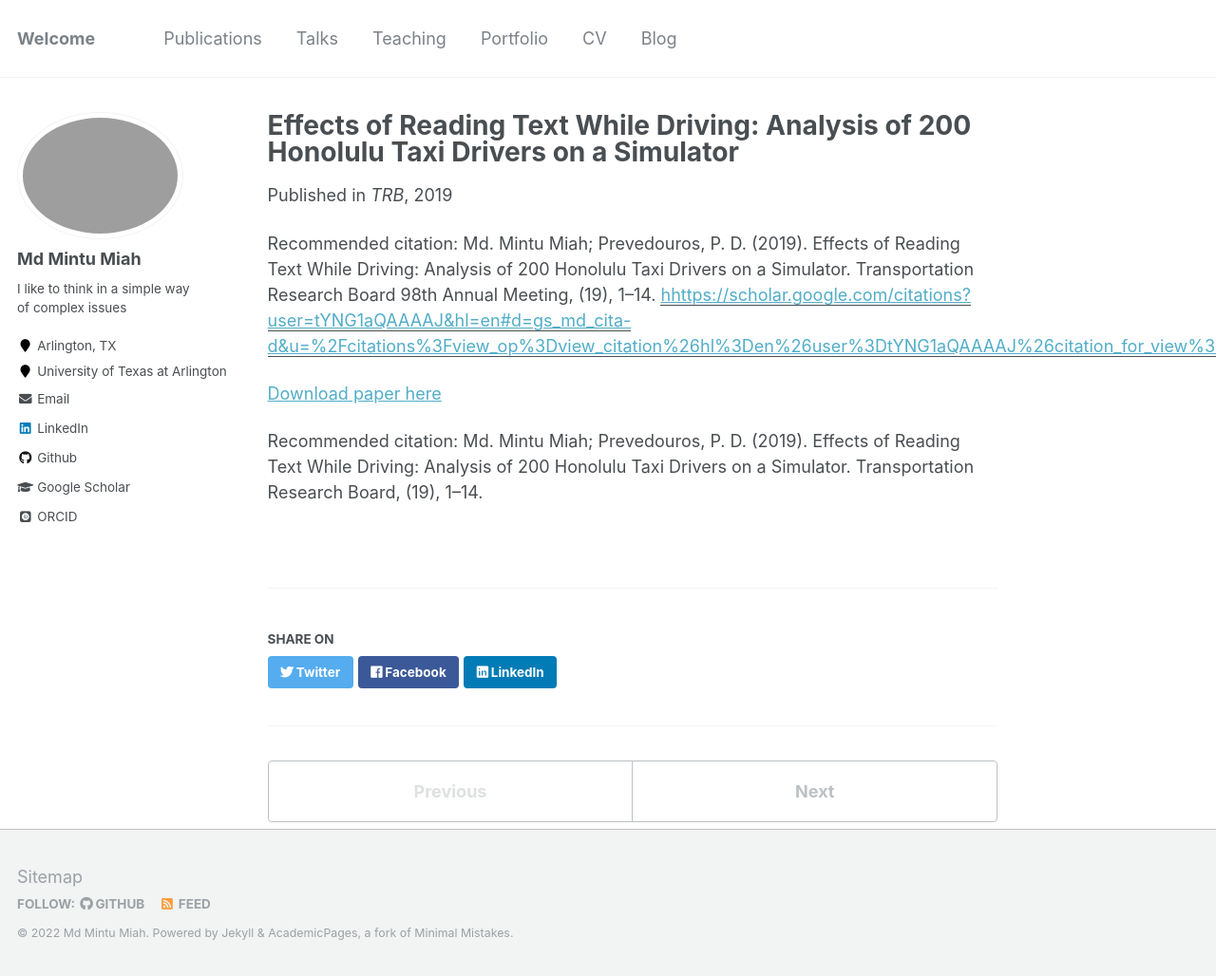
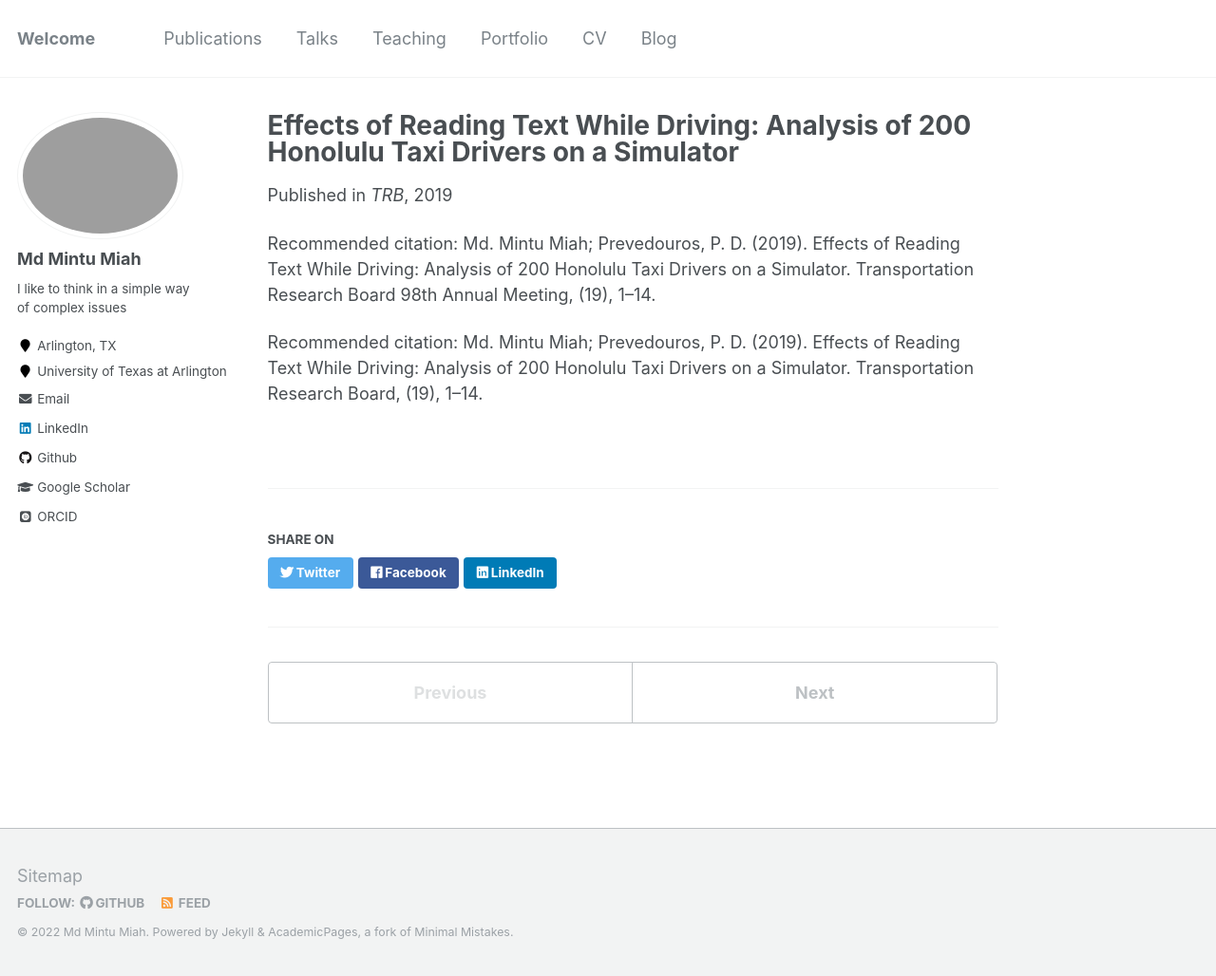
Before and after one commit to mintu07ruet/mintu07ruet.github.io, a Jekyll site: the page built from _publications/Distracted Driving.md, in a window 1280 px wide and 1028 px high. Shown: the whole window at 95% size. Built offline with Jekyll 4.4.1, drawn with Linux system fonts in a browser that asks for light colours; some web fonts are replaced.

Commit message:
Update Distracted Driving.md

```diff
--- a/_publications/Distracted Driving.md
+++ b/_publications/Distracted Driving.md
@@ -5,11 +5,7 @@ permalink: /publication/2019-01-10
 excerpt: ''
 date: 2019-01-10
 venue: 'TRB'
-paperurl: 'hhttps://scholar.google.com/citations?user=tYNG1aQAAAAJ&hl=en#d=gs_md_cita-d&u=%2Fcitations%3Fview_op%3Dview_citation%26hl%3Den%26user%3DtYNG1aQAAAAJ%26citation_for_view%3DtYNG1aQAAAAJ%3AYOwf2qJgpHMC%26tzom%3D360'
+paperurl:
 citation: 'Md. Mintu Miah; Prevedouros, P. D. (2019). Effects of Reading Text While Driving: Analysis of 200 Honolulu Taxi Drivers on a Simulator. Transportation Research Board 98th Annual Meeting, (19), 1–14.'
 ---
-
-
-[Download paper here](https://scholar.google.com/citations?user=tYNG1aQAAAAJ&hl=en#d=gs_md_cita-d&u=%2Fcitations%3Fview_op%3Dview_citation%26hl%3Den%26user%3DtYNG1aQAAAAJ%26citation_for_view%3DtYNG1aQAAAAJ%3AYOwf2qJgpHMC%26tzom%3D360)
-
 Recommended citation: Md. Mintu Miah; Prevedouros, P. D. (2019). Effects of Reading Text While Driving: Analysis of 200 Honolulu Taxi Drivers on a Simulator. Transportation Research Board, (19), 1–14.
```
